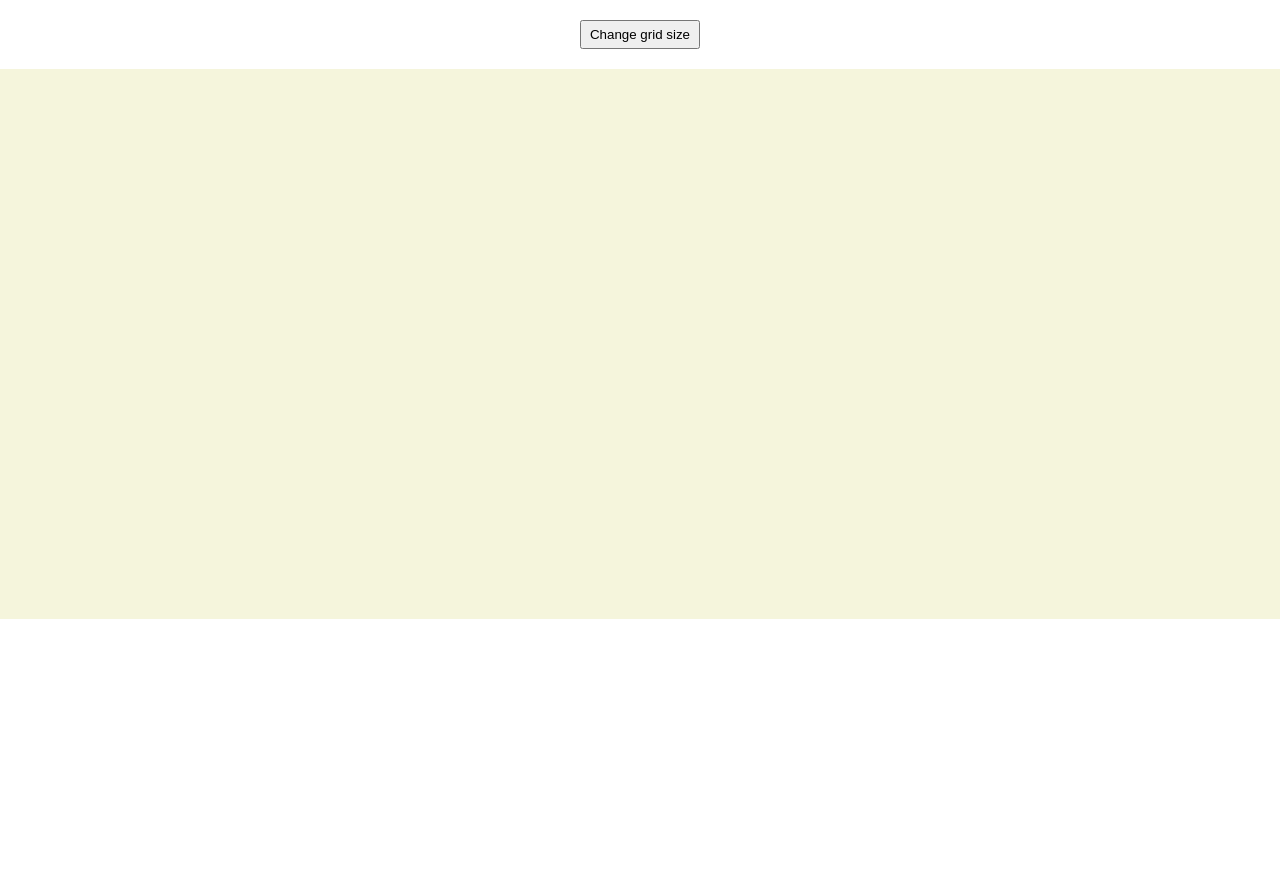
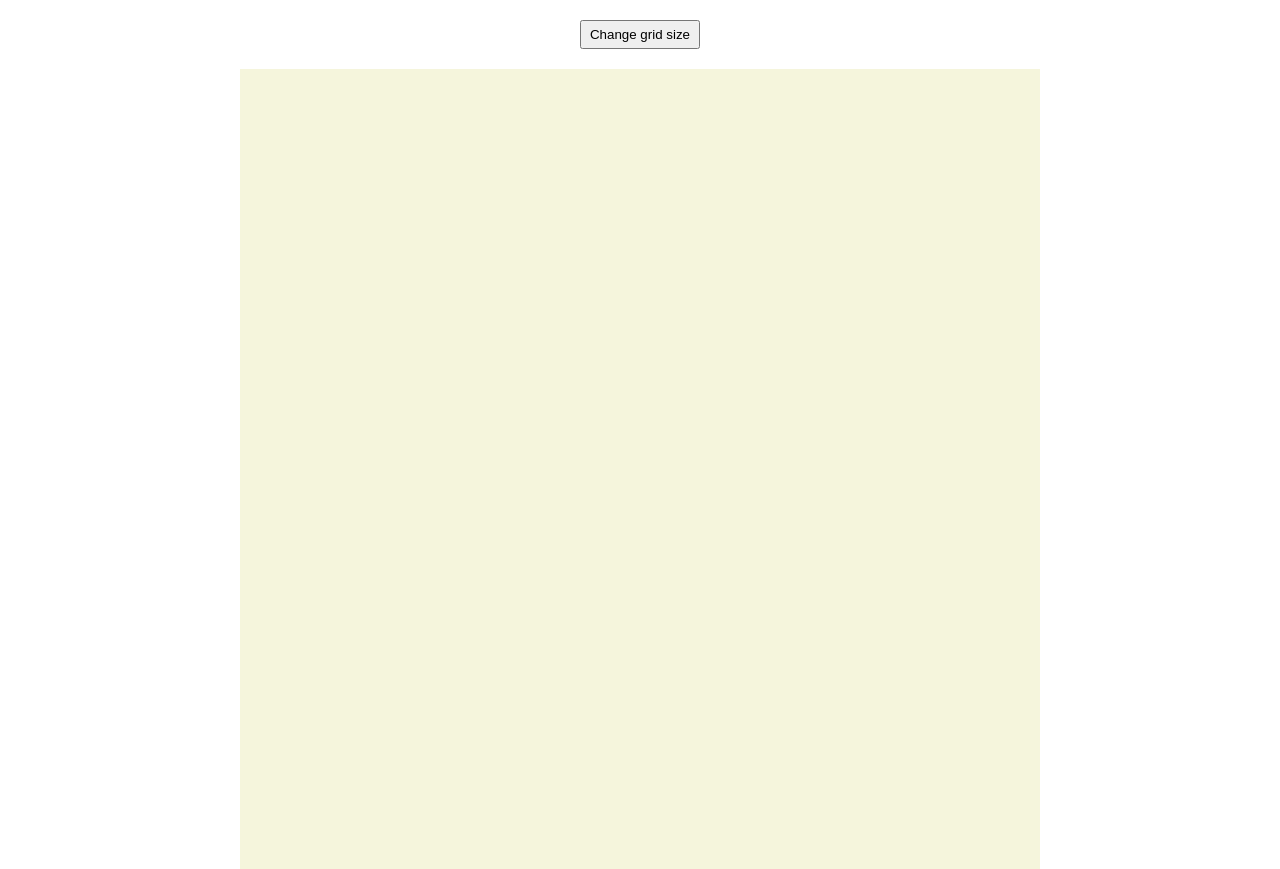
Before and after one commit to Olorin4/project-etch-a-sketch, a plain HTML site: page index.html in a window 1280 px wide. Before the commit the page ends 800 px from the top, so only its background shows below. Drawn offline with Linux system fonts and the light colour scheme.

Commit message:
Fix grid not being a fixed square

```diff
--- a/javascript.js
+++ b/javascript.js
@@ -1,11 +1,11 @@
 // Creates a 16x16 grid of square divs
 let grid = document.querySelector(".container");
-grid.style.cssText = "display: flex; flex-wrap: wrap; justify-content: center; align-items: center"; +
-    "min-width: 990px; min-height: 990px;";
+// grid.style.cssText = "display: flex; flex-wrap: wrap; justify-content: center; align-items: center"; +
+//     "max-width: 990px; max-height: 990px;";
 
 for (let i = 0; i < (16**2); i++) {
     let gridDivs = document.createElement("div");
-    gridDivs.style.cssText = "color: blue; background: beige; width: 50px; height: 50px; flex: 1 0 auto;";
+    gridDivs.style.cssText = "color: blue; background: beige; height: 50px; flex: 1 0 50px;";
     grid.appendChild(gridDivs);
     gridDivs.addEventListener("mouseenter", () => {
         gridDivs.style.backgroundColor = "lightblue";
@@ -16,13 +16,13 @@ for (let i = 0; i < (16**2); i++) {
 let userAnswer;
 let btn = document.querySelector("button");
 btn.addEventListener("click", () => {
-    userAnswer = prompt("How many squares do you want your grid to have?");
+    userAnswer = prompt("How many squares (from 4 to 100) do you want your grid to have?");
     removeGrid(userAnswer);
     newGrid(userAnswer);
 });
 
 function removeGrid(userAnswer) {
-    while (userAnswer > 100 || userAnswer < 4) {
+    while (userAnswer >= 100 || userAnswer < 4) {
         userAnswer = prompt("Please select a valid number from 4 to 100.");
     }
     while (grid.firstChild) {
@@ -34,7 +34,7 @@ function removeGrid(userAnswer) {
 function newGrid(userAnswer) {
     for (let i = 0; i < (userAnswer**2); i++) {
         let gridDivs = document.createElement("div");
-        gridDivs.style.cssText = `background: beige; width: ${990/userAnswer}px; height: ${990/userAnswer}px; flex: 1 0 auto;`;
+        gridDivs.style.cssText = `background: beige; width: ${800/userAnswer}px; height: ${800/userAnswer}px; flex: 1 0 auto;`;
         grid.appendChild(gridDivs);
         gridDivs.addEventListener("mouseenter", () => {
             gridDivs.style.backgroundColor = "lightblue";
@@ -42,3 +42,7 @@ function newGrid(userAnswer) {
     }
     return userAnswer;
 }
+
+// Transform the behavior of a square when interacting with the mouse by introducing a series of modifications.
+// Rather than squares being the same color throughout the grid, randomize the squares’ RGB values with each
+// interaction.
--- a/styles.css
+++ b/styles.css
@@ -25,3 +25,20 @@ button {
     margin: 20px;
     padding: 5px;
 }
+
+.container {
+    flex: 0 0 800px;
+    /* height: auto; */
+    display: flex;
+    flex-wrap: wrap;
+    justify-content: center;
+    align-items: center;
+    width: 800px;
+
+}
+
+/* .container:before {
+    content: '';
+    display: block;
+    padding-top: 100%;
+} */
```
